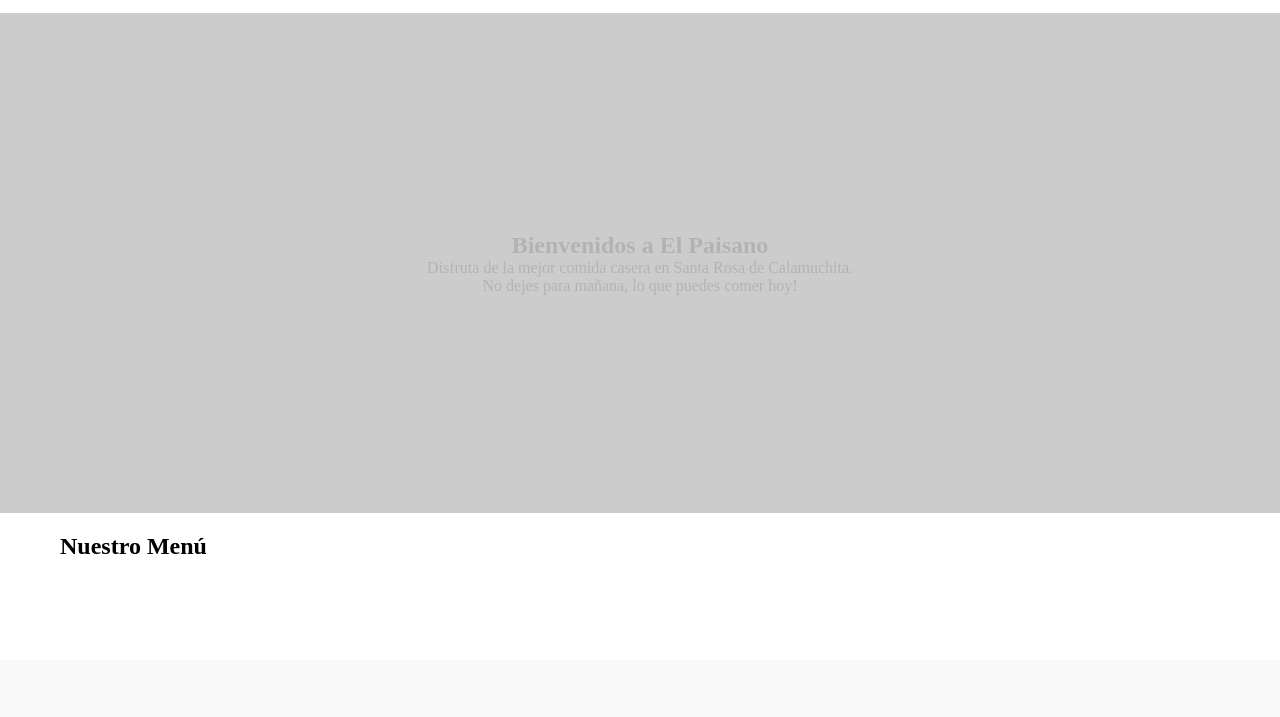
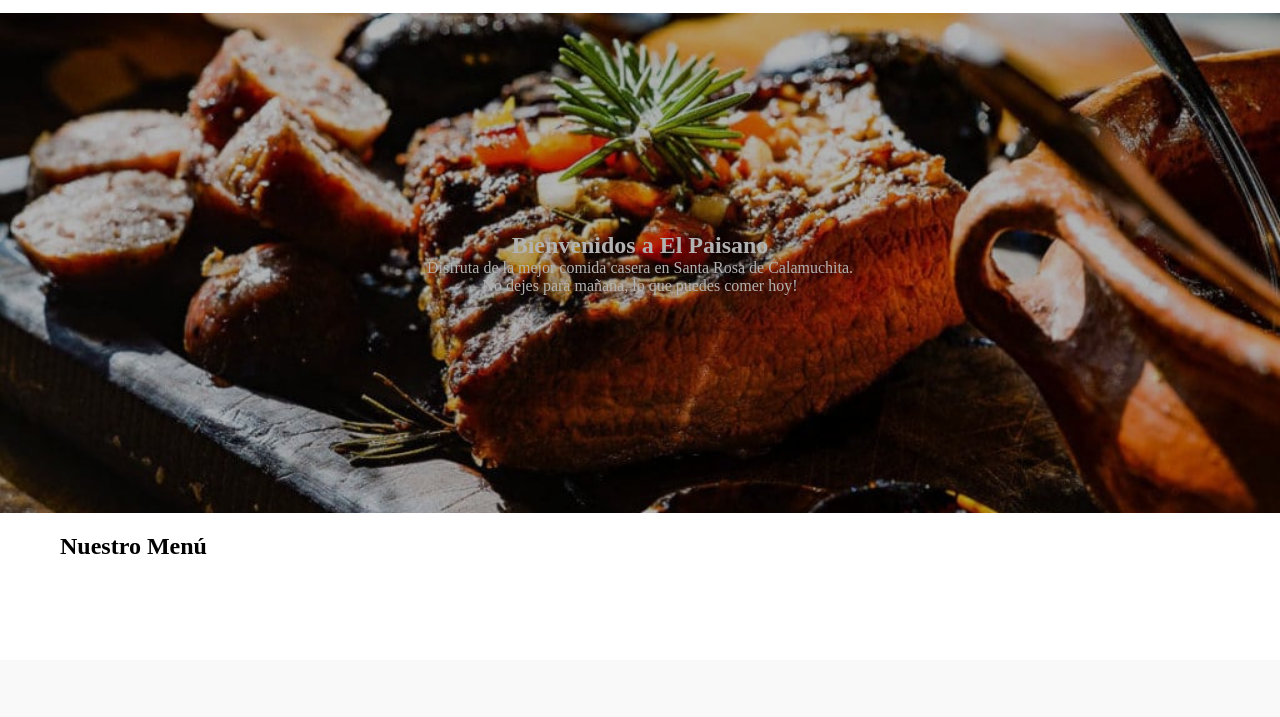
Before and after one commit to CJRUIZ-WEBDESIGN/elPaisano, a website: page index.html in a window 1280 px wide. Shown: the part 65-782 px from the top of the page. Drawn offline with Linux system fonts and the light colour scheme; the site is published under a folder, as on GitHub Pages, so addresses that start at the root find nothing.

Commit message:
Primera version del Proyecto ElPaisano se arma una estructura basica para darle inicio al repositorio. Falta reestructurar todo el material y darle comienzo al desarrollo se eliminaron las demas paginas, ruta imagen

```diff
--- a/css/style.css
+++ b/css/style.css
@@ -155,7 +155,7 @@
   }
 .fondo {
     filter:brightness(0.7);
-    background-image:url(/images/asado.jpg);
+    background-image:url(../images/asado.jpg);
     background-color: rgba(0, 0, 0, 0.2);
     height: 500px;
     max-width: 100%;
```
